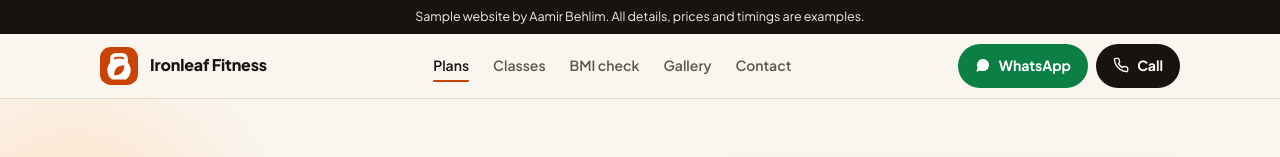
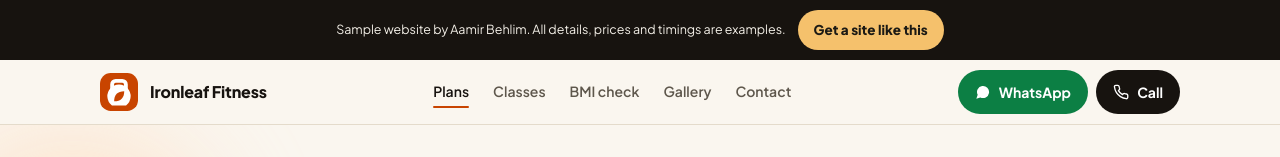
Before and after one commit to 1Aamirrr/websites, a plain HTML site: page gym/index.html in a window 1280 px wide. Shown: the top 157 px of the page. Drawn offline with Linux system fonts and the light colour scheme; grey boxes are pictures that could not be loaded.

Commit message:
feat: add owner WhatsApp number and a clear 'Get a site like this' button
- owner.js now carries the owner's WhatsApp number, so every sample shows
  the button and the home page shows its WhatsApp buttons.
- The button in the sample bar is now a 40px gold pill instead of a
  small underlined link, labelled 'Get a site like this'.

Co-Authored-By: Claude Opus 5.5 <noreply@anthropic.com>

```diff
--- a/fx/fx.css
+++ b/fx/fx.css
@@ -306,3 +306,25 @@
   .js .reveal { opacity: 1; transform: none; transition: none; }
   .fx-ring-track, [data-tilt], .btn-3d { transition: none; }
 }
+
+/* ---------- 12. "Get yours" in the sample bar: a real button, easy to tap ---------- */
+.demo-bar .demo-link {
+  display: inline-flex;
+  align-items: center;
+  gap: 6px;
+  min-height: 40px;
+  margin: 2px 0;
+  padding: 0 16px;
+  border-radius: 999px;
+  background: #f5c16c;
+  color: #1c1a14;
+  font-weight: 800;
+  font-size: 13.5px;
+  text-decoration: none;
+  white-space: nowrap;
+  transition: background .15s ease, transform .12s ease;
+}
+.demo-bar .demo-link:hover { background: #ffd58c; }
+.demo-bar .demo-link:active { transform: scale(.97); }
+.demo-bar .demo-link:focus-visible { outline: 3px solid #fff; outline-offset: 2px; }
+.demo-bar .demo-link[hidden] { display: none; }
--- a/gym/index.html
+++ b/gym/index.html
@@ -62,7 +62,7 @@
 
   <div class="demo-bar">
     <span id="demoText">Sample website. All details, prices and timings are examples.</span>
-    <a id="demoLink" class="demo-link" hidden target="_blank" rel="noopener">Get yours</a>
+    <a id="demoLink" class="demo-link" hidden target="_blank" rel="noopener">Get a site like this</a>
   </div>
 
   <header class="top" id="top">
--- a/owner.js
+++ b/owner.js
@@ -4,5 +4,5 @@
 window.OWNER = {
   name: "Aamir Behlim",
   city: "Mumbai",
-  whatsapp: ""
+  whatsapp: "918655102089"
 };
```
Also changed, not shown: broker/index.html (+1 -1 lines), clinic/index.html (+1 -1 lines), restaurant/index.html (+1 -1 lines), salon/index.html (+1 -1 lines).
